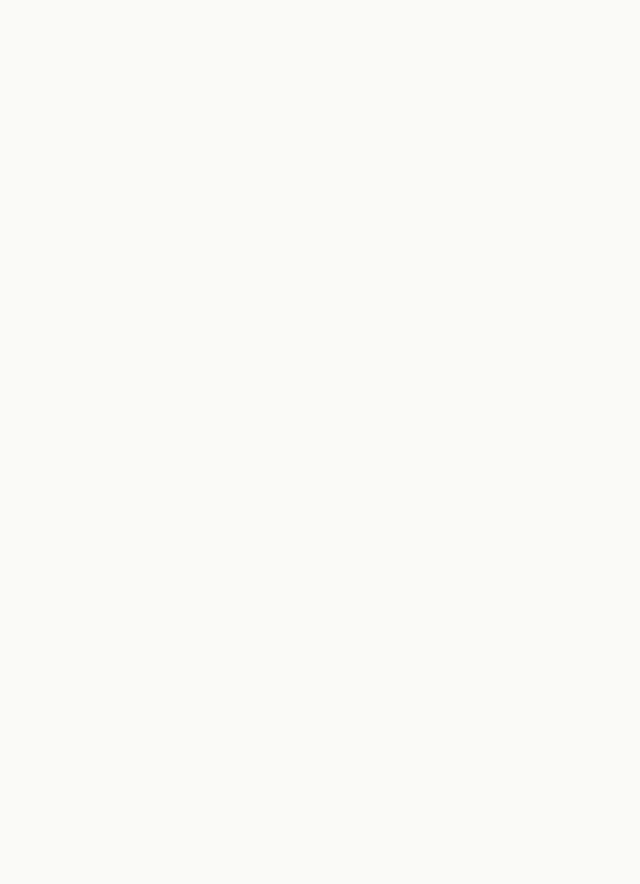
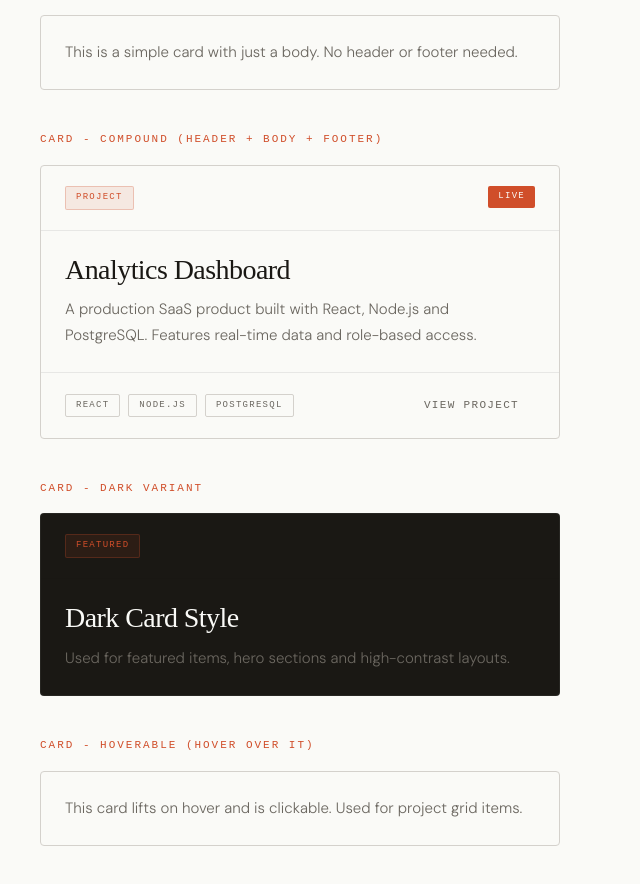
Before and after one commit to Nandagopal-D-2702/MyPortfolio-2026, a React (Vite) app: page / in a window 1280 px wide. Shown: the part 760-1644 px from the top of the page, without its empty margins (0-640 px from the left). Before the commit the page ends 800 px from the top, so only its background shows below. Built offline with nearby package versions, Linux system fonts and the light colour scheme; a web font is replaced by a local one.

Commit message:
feat: add Card component with compound component pattern

```diff
--- a/src/App.jsx
+++ b/src/App.jsx
@@ -1,5 +1,6 @@
 import Button from './components/ui/Button'
 import Badge from './components/ui/Badge'
+import Card from './components/ui/Card'
 
 function App() {
   return (
@@ -90,7 +91,9 @@ function App() {
         <p className="label-accent" style={{ marginBottom: 'var(--space-8' }}>
           Badge - with dot
         </p>
-        <div style={{display:'flex', gap:'var(--space-4)', flexWrap: 'wrap'}}>
+        <div
+          style={{ display: 'flex', gap: 'var(--space-4)', flexWrap: 'wrap' }}
+        >
           <Badge variant="subtle" dot>
             Available for work
           </Badge>
@@ -102,6 +105,98 @@ function App() {
           </Badge>
         </div>
       </div>
+
+      {/* Simple Card */}
+      <div>
+        <p className="label-accent" style={{ marginBottom: 'var(--space-6)' }}>
+          Card - Simple
+        </p>
+        <Card>
+          <Card.Body>
+            <p>
+              This is a simple card with just a body. No header or footer
+              needed.
+            </p>
+          </Card.Body>
+        </Card>
+      </div>
+
+      {/* Full compound card */}
+      <div>
+        <p className="label-accent" style={{ marginBottom: 'var(--space-4)' }}>
+          Card - compound (header + body + footer)
+        </p>
+        <Card>
+          <Card.Header>
+            <Badge variant="subtle">Project</Badge>
+            <Badge variant="accent">Live</Badge>
+          </Card.Header>
+          <Card.Body>
+            <h3
+              style={{
+                fontFamily: 'var(--font-serif)',
+                fontSize: 'var(--text-2xl)',
+                marginBottom: 'var(--space-3)',
+              }}
+            >
+              Analytics Dashboard
+            </h3>
+            <p>
+              A production SaaS product built with React, Node.js and
+              PostgreSQL. Features real-time data and role-based access.
+            </p>
+          </Card.Body>
+          <Card.Footer>
+            <div style={{ display: 'flex', gap: 'var(--space-2)' }}>
+              <Badge variant="outline">React</Badge>
+              <Badge variant="outline">Node.js</Badge>
+              <Badge variant="outline">PostgreSQL</Badge>
+            </div>
+            <Button variant="ghost" size="sm">
+              View Project
+            </Button>
+          </Card.Footer>
+        </Card>
+      </div>
+
+      {/* Dark card */}
+      <div>
+        <p className="label-accent" style={{ marginBottom: 'var(--space-4)' }}>
+          Card - dark variant
+        </p>
+        <Card variant="dark">
+          <Card.Header>
+            <Badge variant="subtle">Featured</Badge>
+          </Card.Header>
+          <Card.Body>
+            <h3
+              style={{
+                fontFamily: 'var(--font-serif)',
+                fontSize: 'var(--text-2xl)',
+                color: '#FAFAF7',
+                marginBottom: 'var(--space-3)',
+              }}
+            >
+              Dark Card Style
+            </h3>
+            <p style={{ color: '#6B6760' }}>
+              Used for featured items, hero sections and high-contrast layouts.
+            </p>
+          </Card.Body>
+        </Card>
+      </div>
+
+      {/* Hoverable card */}
+      <div>
+        <p className='label-accent' style={{marginBottom: 'var(--space-4)'}}>
+          Card - hoverable (hover over it)
+        </p>
+        <Card hoverable onClick={() => alert('Card clicked!')}>
+          <Card.Body>
+              <p>This card lifts on hover and is clickable. Used for project grid items.</p>
+          </Card.Body>
+        </Card>
+      </div>
     </div>
   )
 }
--- /dev/null
+++ b/src/components/ui/Card.jsx
@@ -0,0 +1,127 @@
+// ============================================================
+// Card.jsx
+// Flexible container component using the compound
+// component pattern — Card.Header, Card.Body, Card.Footer
+//
+// Usage:
+//   <Card>
+//     <Card.Header>...</Card.Header>
+//     <Card.Body>...</Card.Body>
+//     <Card.Footer>...</Card.Footer>
+//   </Card>
+//
+//   Or simply:
+//   <Card>
+//     <p>Any content</p>
+//   </Card>
+// ============================================================
+
+// -- VARIANTS ------------------------------------------------
+
+const VARIANTS = {
+  default: {
+    base: 'bg-[#FAFAF7]',
+    border: 'border border-[#D4D1CC]',
+  },
+  dark: {
+    base: 'bg-[#1A1814]',
+    border: 'border border-[rgba(255,255,255,0.06)]',
+  },
+  secondary: {
+    base: 'bg-[#F2EDE4]',
+    border: 'border border-[#D4D1CC]',
+  },
+  ghost: {
+    base: 'bg-transparent',
+    border: 'border border-[#D4D1CC]',
+  },
+}
+
+// --- MAIN CARD ------------------------------------------------
+
+function Card({
+  children,
+  variant = 'default',
+  hoverable = false,
+  className = '',
+  onClick,
+}) {
+  const variantConfig = VARIANTS[variant] ?? VARIANTS.default
+
+  const classes = [
+    'rounded-[4px]',
+    'overflow-hidden',
+    variantConfig.base,
+    variantConfig.border,
+    hoverable
+      ? 'transition-all duration-200 hover:-translate-y-1 hover:shadow-md cursor-pointer'
+      : '',
+    className,
+  ]
+    .filter(Boolean)
+    .join(' ')
+
+  return (
+    <div
+      className={classes}
+      onClick={onClick}
+      // IF card is clickable, make it keyword accessible too
+      role={onClick ? 'button' : undefined}
+      tabIndex={onClick ? 0 : undefined}
+    >
+      {children}
+    </div>
+  )
+}
+
+// -- SUB COMPONENTS ------------------------------------------
+// These are attached to Card so you access them
+// as Card.Header, Card.Body, Card.Footer
+// This is the compound component pattern.
+// ------------------------------------------------------------
+
+Card.Header = function CardHeader({ children, className = '' }) {
+  return (
+    <div
+      className={className}
+      style={{
+        padding: 'var(--space-5) var(--space-6)',
+        borderBottom: '0.5px solid rgba(17,17,16,0.08)',
+        display: 'flex',
+        justifyContent: 'space-between',
+        alignItems: 'flex-start',
+        gap: 'var(--space-4)',
+      }}
+    >
+      {children}
+    </div>
+  )
+}
+
+Card.Body = function CardBody({ children, className = '' }) {
+  return (
+    <div className={className} style={{ padding: 'var(--space-6)' }}>
+      {children}
+    </div>
+  )
+}
+
+Card.Footer = function CardFooter({ children, className = '' }) {
+  return (
+    <div
+      className={className}
+      style={{
+        padding: 'var(--space-4) var(--space-6)',
+        borderTop: '0.5px solid rgba(17,17,16,0.08)',
+        display: 'flex',
+        justifyContent: 'space-between',
+        alignItems: 'center',
+        gap: 'var(--space-4)',
+      }}
+    >
+      {children}
+    </div>
+  )
+}
+
+export default Card
```
